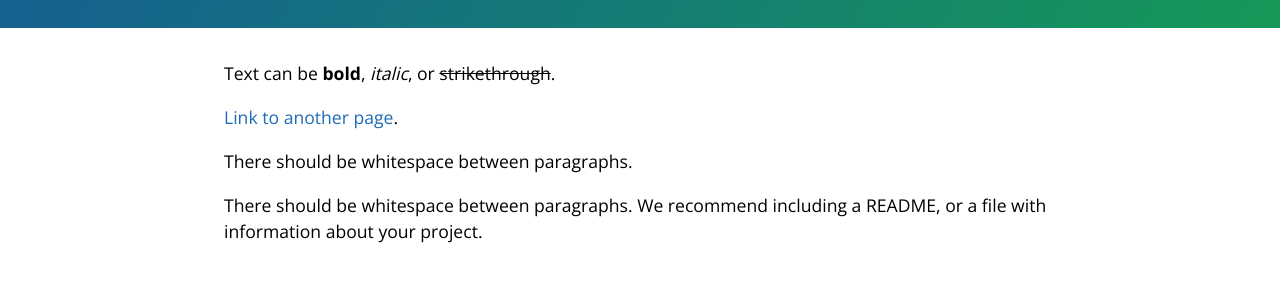
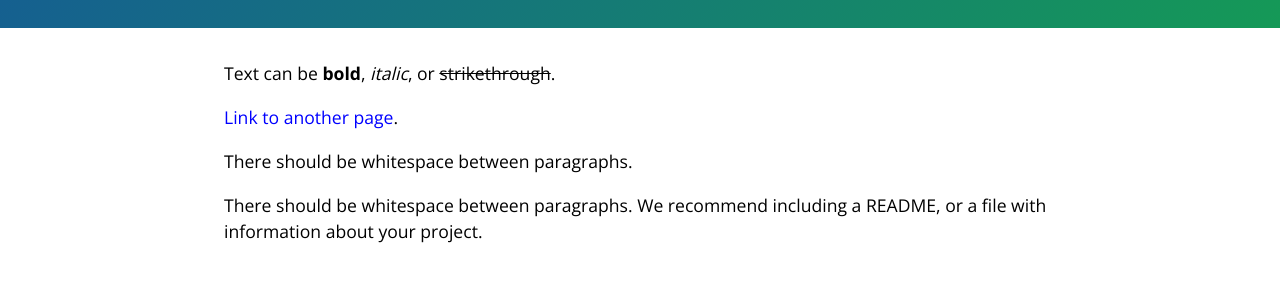
Before and after one commit to svaghari/EKGCayman, a Jekyll site: the page built from index.md, in a window 1280 px wide. Shown: the part 355-642 px from the top of the page. Built offline with Jekyll 4.4.1, drawn with Linux system fonts in a browser that asks for light colours.

Commit message:
Update variables.scss

```diff
--- a/_sass/variables.scss
+++ b/_sass/variables.scss
@@ -10,7 +10,7 @@ $header-bg-color-secondary: #155799 !default;
 // Text
 $section-headings-color: #159957 !default;
 $body-text-color: #000000 !default;
-$body-link-color: #1e6bb8 !default;
+$body-link-color: #0000FF !default;
 $blockquote-text-color: #000000 !default;
 
 // Code
```
